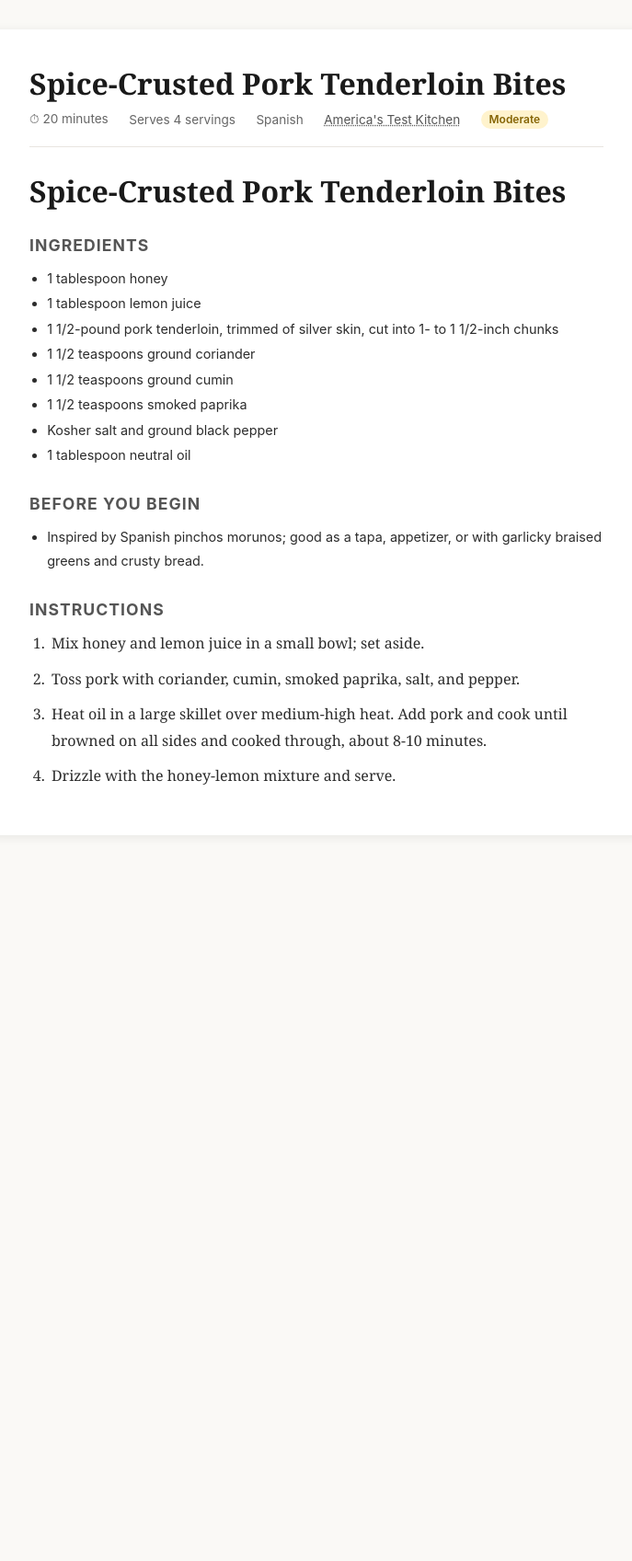
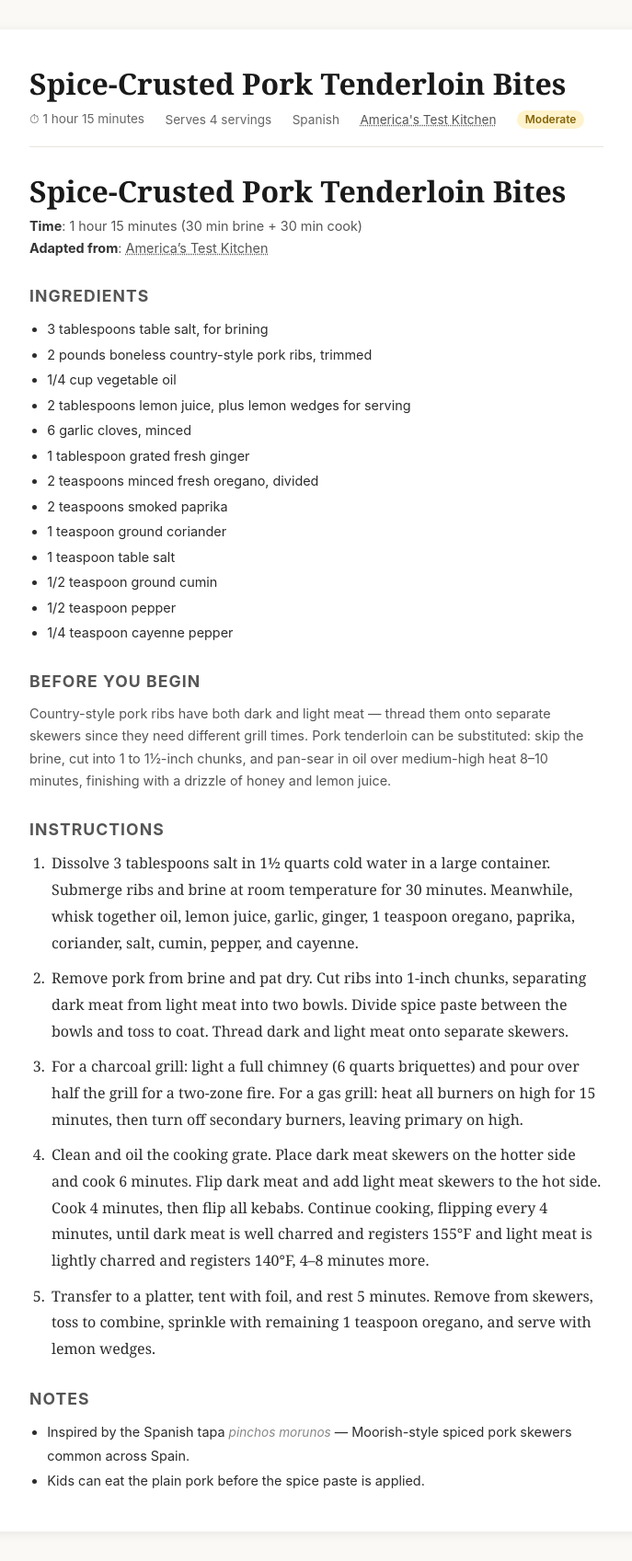
Before and after one commit to DavidMAllison/menubuilder-recipes, a Jekyll site: the page built from Spice-Crusted_Pork_Tenderloin_Bites.md, in a window 1280 px wide. Shown: the whole page at 92% size, without its empty margins (296-983 px from the left). Built offline with Jekyll 4.4.1, drawn with Linux system fonts in a browser that asks for light colours; our own code applies the rules of GitHub Pages for plain Markdown files; before the commit the page ends 940 px from its top, so only the background shows below that.

Commit message:
Update Spice-Crusted Pork Tenderloin Bites to ATK country ribs recipe; add attribution to 32 ATK recipes

```diff
--- a/Spice-Crusted_Pork_Tenderloin_Bites.md
+++ b/Spice-Crusted_Pork_Tenderloin_Bites.md
@@ -1,24 +1,37 @@
 # Spice-Crusted Pork Tenderloin Bites
 
+**Time**: 1 hour 15 minutes (30 min brine + 30 min cook)
+**Adapted from**: [America's Test Kitchen](https://www.americastestkitchen.com/recipes/11901-spanish-grilled-pork-kebabs-pinchos-morunos)
 
 ## Ingredients
 
-- 1 tablespoon honey
-- 1 tablespoon lemon juice
-- 1 1/2-pound pork tenderloin, trimmed of silver skin, cut into 1- to 1 1/2-inch chunks
-- 1 1/2 teaspoons ground coriander
-- 1 1/2 teaspoons ground cumin
-- 1 1/2 teaspoons smoked paprika
-- Kosher salt and ground black pepper
-- 1 tablespoon neutral oil
+- 3 tablespoons table salt, for brining
+- 2 pounds boneless country-style pork ribs, trimmed
+- 1/4 cup vegetable oil
+- 2 tablespoons lemon juice, plus lemon wedges for serving
+- 6 garlic cloves, minced
+- 1 tablespoon grated fresh ginger
+- 2 teaspoons minced fresh oregano, divided
+- 2 teaspoons smoked paprika
+- 1 teaspoon ground coriander
+- 1 teaspoon table salt
+- 1/2 teaspoon ground cumin
+- 1/2 teaspoon pepper
+- 1/4 teaspoon cayenne pepper
 
 ## Before You Begin
 
-- Inspired by Spanish pinchos morunos; good as a tapa, appetizer, or with garlicky braised greens and crusty bread.
+Country-style pork ribs have both dark and light meat — thread them onto separate skewers since they need different grill times. Pork tenderloin can be substituted: skip the brine, cut into 1 to 1½-inch chunks, and pan-sear in oil over medium-high heat 8–10 minutes, finishing with a drizzle of honey and lemon juice.
 
 ## Instructions
 
-1. Mix honey and lemon juice in a small bowl; set aside.
-2. Toss pork with coriander, cumin, smoked paprika, salt, and pepper.
-3. Heat oil in a large skillet over medium-high heat. Add pork and cook until browned on all sides and cooked through, about 8-10 minutes.
-4. Drizzle with the honey-lemon mixture and serve.
+1. Dissolve 3 tablespoons salt in 1½ quarts cold water in a large container. Submerge ribs and brine at room temperature for 30 minutes. Meanwhile, whisk together oil, lemon juice, garlic, ginger, 1 teaspoon oregano, paprika, coriander, salt, cumin, pepper, and cayenne.
+2. Remove pork from brine and pat dry. Cut ribs into 1-inch chunks, separating dark meat from light meat into two bowls. Divide spice paste between the bowls and toss to coat. Thread dark and light meat onto separate skewers.
+3. For a charcoal grill: light a full chimney (6 quarts briquettes) and pour over half the grill for a two-zone fire. For a gas grill: heat all burners on high for 15 minutes, then turn off secondary burners, leaving primary on high.
+4. Clean and oil the cooking grate. Place dark meat skewers on the hotter side and cook 6 minutes. Flip dark meat and add light meat skewers to the hot side. Cook 4 minutes, then flip all kebabs. Continue cooking, flipping every 4 minutes, until dark meat is well charred and registers 155°F and light meat is lightly charred and registers 140°F, 4–8 minutes more.
+5. Transfer to a platter, tent with foil, and rest 5 minutes. Remove from skewers, toss to combine, sprinkle with remaining 1 teaspoon oregano, and serve with lemon wedges.
+
+## Notes
+
+- Inspired by the Spanish tapa *pinchos morunos* — Moorish-style spiced pork skewers common across Spain.
+- Kids can eat the plain pork before the spice paste is applied.
```
Also changed, not shown: _data/recipes.json (+42 -42 lines).
